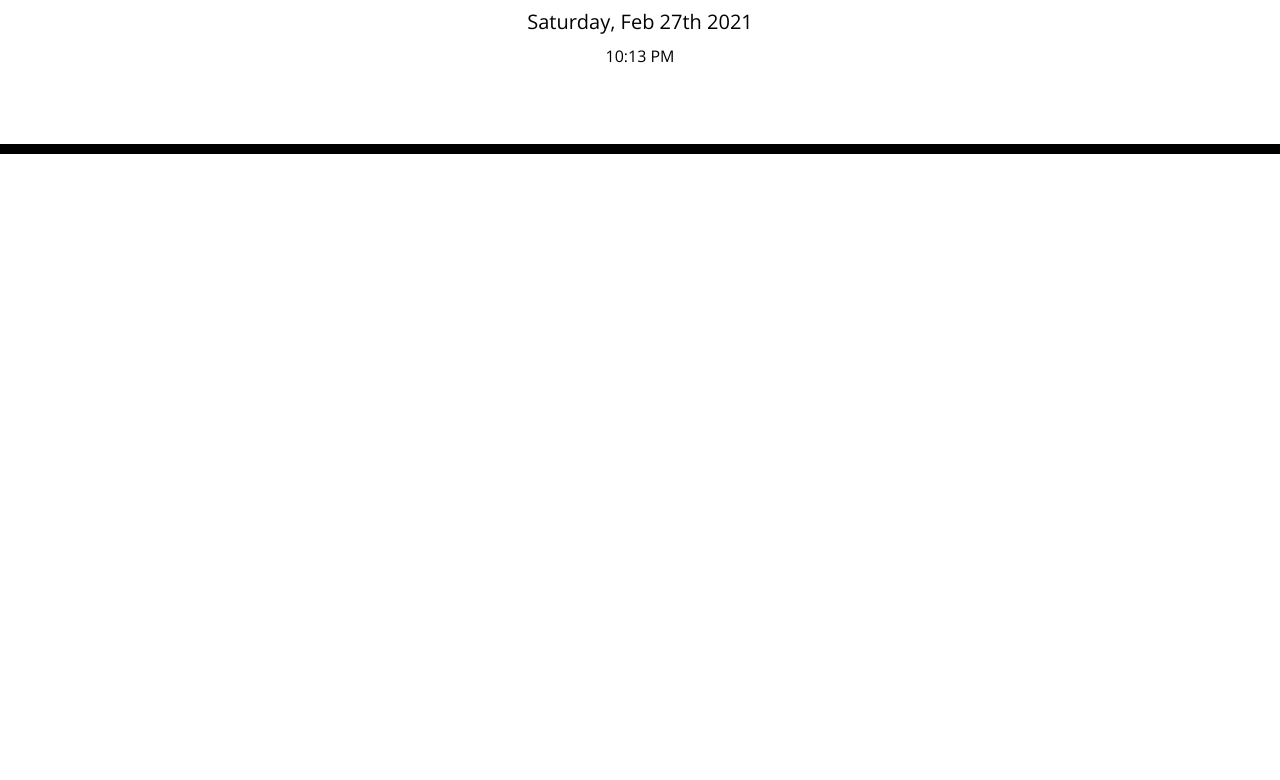
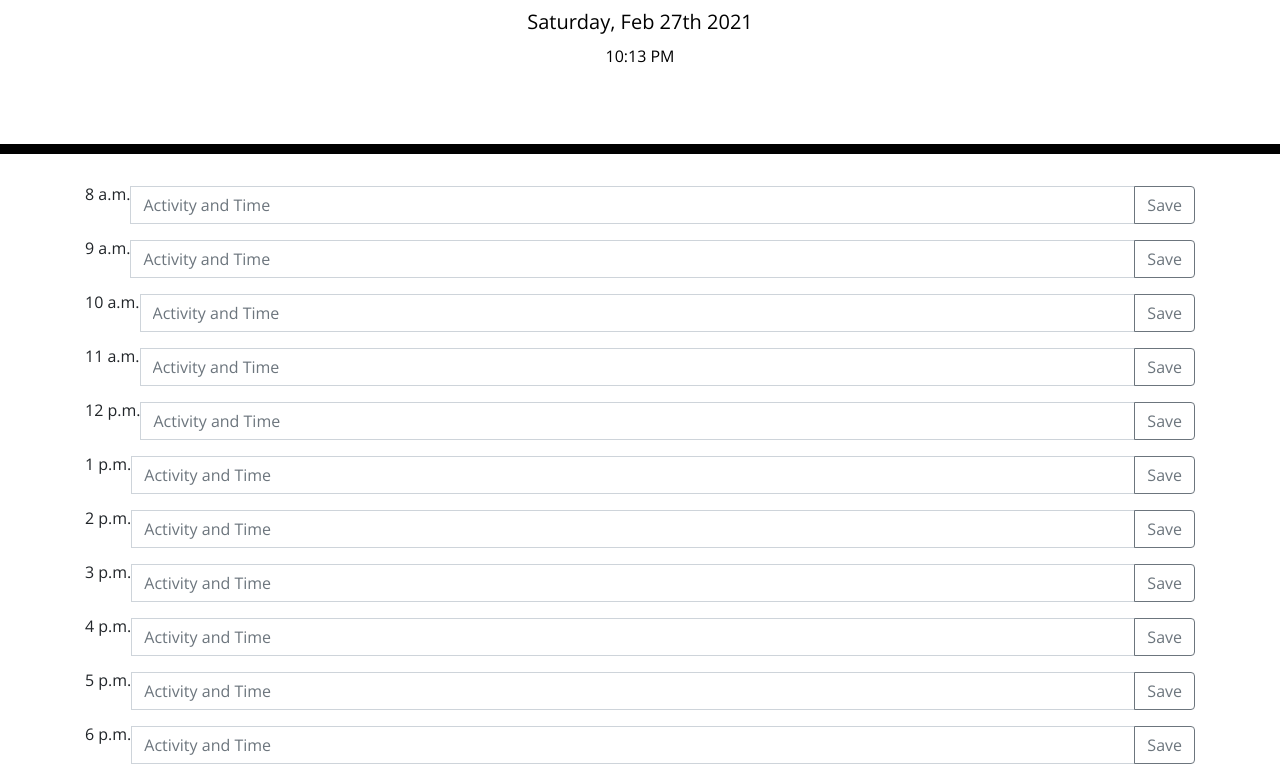
Before and after one commit to Bwaller1331/Work-Day-Scheduler, a plain HTML site: page index.html in a window 1280 px wide. Shown: the part 182-962 px from the top of the page. Before the commit the page ends 800 px from the top, so only its background shows below. Drawn offline with nearby package versions, Linux system fonts and the light colour scheme; files that its build step writes are made by us from their sources.

Commit message:
added input fields for hours

```diff
--- a/index.html
+++ b/index.html
@@ -32,7 +32,83 @@
     </header>
     <div class="container">
       <!-- Timeblocks go here -->
-
+      <div class="input-group mb-3">
+        <div id="hour1"class="8am day">8 a.m.</div>
+        <input type="text" class="form-control userInput" placeholder="Activity and Time" aria-label="workday Scheduler" aria-describedby="basic-addon2">
+        <div class="input-group-append">
+          <button class="btn btn-outline-secondary save-btn" type="button">Save</button>
+        </div>
+      </div>
+      <div class="input-group mb-3">
+        <div id='hour2' class="9am day">9 a.m.</div>
+        <input type="text" class="form-control userInput" placeholder="Activity and Time" aria-label="workday Scheduler" aria-describedby="basic-addon2">
+        <div class="input-group-append">
+          <button class="btn btn-outline-secondary save-btn" type="button">Save</button>
+        </div>
+      </div>
+      <div class="input-group mb-3">
+        <div id ='hour3' class="10am day">10 a.m.</div>
+        <input type="text" class="form-control userInput" placeholder="Activity and Time" aria-label="workday Scheduler" aria-describedby="basic-addon2">
+        <div class="input-group-append">
+          <button class="btn btn-outline-secondary save-btn" type="button">Save</button>
+        </div>
+      </div>
+      <div class="input-group mb-3">
+        <div id="hour4" class="11am day">11 a.m.</div>
+        <input type="text" class="form-control userInput" placeholder="Activity and Time" aria-label="workday Scheduler" aria-describedby="basic-addon2">
+        <div class="input-group-append">
+          <button class="btn btn-outline-secondary save-btn" type="button">Save</button>
+        </div>
+      </div>
+      <div class="input-group mb-3">
+        <div id='hour5' class="12pm day">12 p.m.</div>
+        <input type="text" class="form-control userInput" placeholder="Activity and Time" aria-label="workday Scheduler" aria-describedby="basic-addon2">
+        <div class="input-group-append">
+          <button class="btn btn-outline-secondary save-btn" type="button">Save</button>
+        </div>
+      </div>
+      <div class="input-group mb-3">
+        <div id='hour6' class="1pm day">1 p.m.</div>
+        <input type="text" class="form-control userInput" placeholder="Activity and Time" aria-label="workday Scheduler" aria-describedby="basic-addon2">
+        <div class="input-group-append">
+          <button class="btn btn-outline-secondary save-btn" type="button">Save</button>
+        </div>
+      </div>
+      <div class="input-group mb-3">
+        <div id="hour7" class="2pm day">2 p.m.</div>
+        <input type="text" class="form-control userInput" placeholder="Activity and Time" aria-label="workday Scheduler" aria-describedby="basic-addon2">
+        <div class="input-group-append">
+          <button class="btn btn-outline-secondary save-btn" type="button">Save</button>
+        </div>
+      </div>
+      <div class="input-group mb-3">
+        <div id ="hour8" class="3pm day">3 p.m.</div>
+        <input type="text" class="form-control userInput" placeholder="Activity and Time" aria-label="workday Scheduler" aria-describedby="basic-addon2">
+        <div class="input-group-append">
+          <button class="btn btn-outline-secondary save-btn" type="button">Save</button>
+        </div>
+      </div>
+      <div class="input-group mb-3">
+        <div id="hour9" cclass="4pm day">4 p.m.</div>
+        <input type="text" class="form-control userInput" placeholder="Activity and Time" aria-label="workday Scheduler" aria-describedby="basic-addon2">
+        <div class="input-group-append">
+          <button class="btn btn-outline-secondary save-btn" type="button">Save</button>
+        </div>
+      </div>
+      <div class="input-group mb-3">
+        <div id="hour10" class="5pm day">5 p.m.</div>
+        <input type="text" class="form-control userInput" placeholder="Activity and Time" aria-label="workday Scheduler" aria-describedby="basic-addon2">
+        <div class="input-group-append">
+          <button class="btn btn-outline-secondary save-btn" type="button">Save</button>
+        </div>
+      </div>
+      <div class="input-group mb-3">
+        <div id="hour11" class="6pm day">6 p.m.</div>
+        <input type="text" class="form-control userInput" placeholder="Activity and Time" aria-label="workday Scheduler" aria-describedby="basic-addon2">
+        <div class="input-group-append">
+          <button class="btn btn-outline-secondary save-btn" type="button">Save</button>
+        </div>
+      </div>
     </div>
 
     <script src="https://cdnjs.cloudflare.com/ajax/libs/jquery/3.2.1/jquery.min.js"></script>
```
